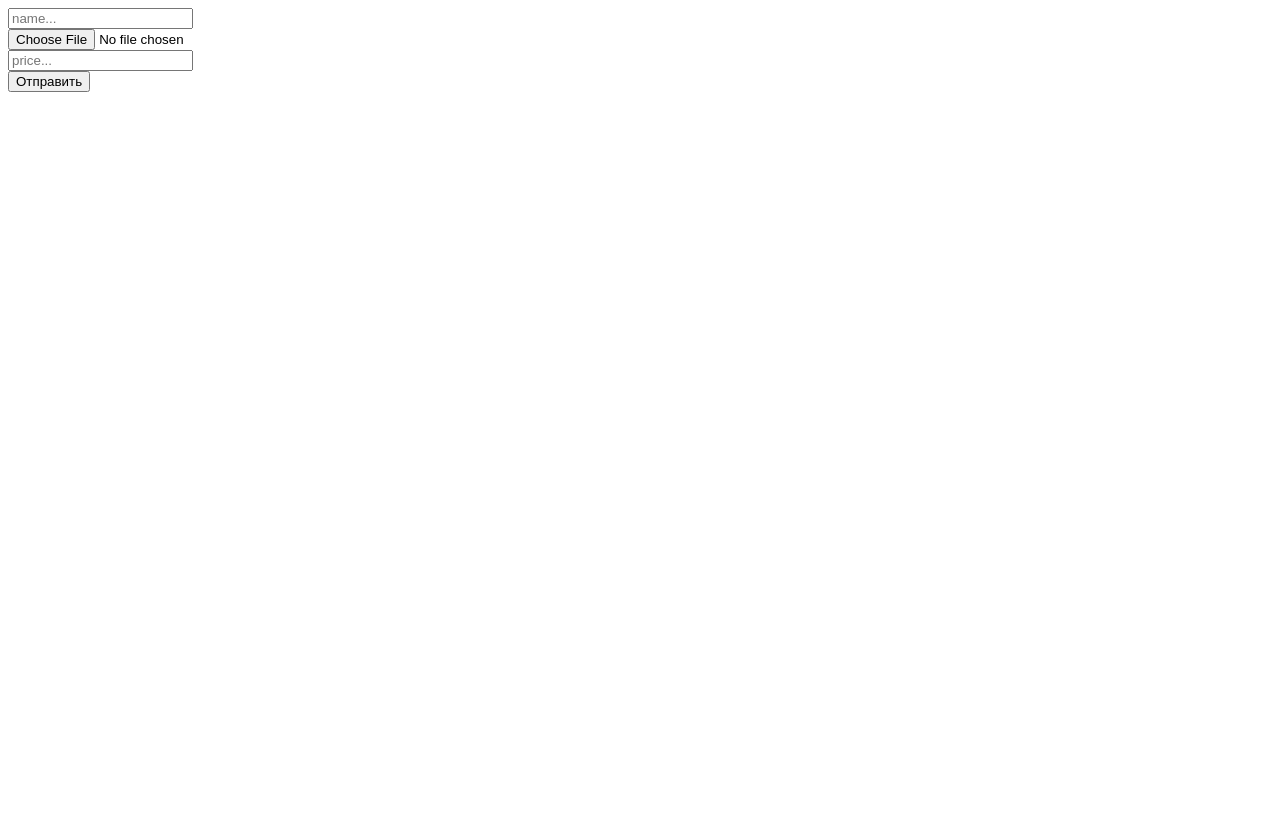
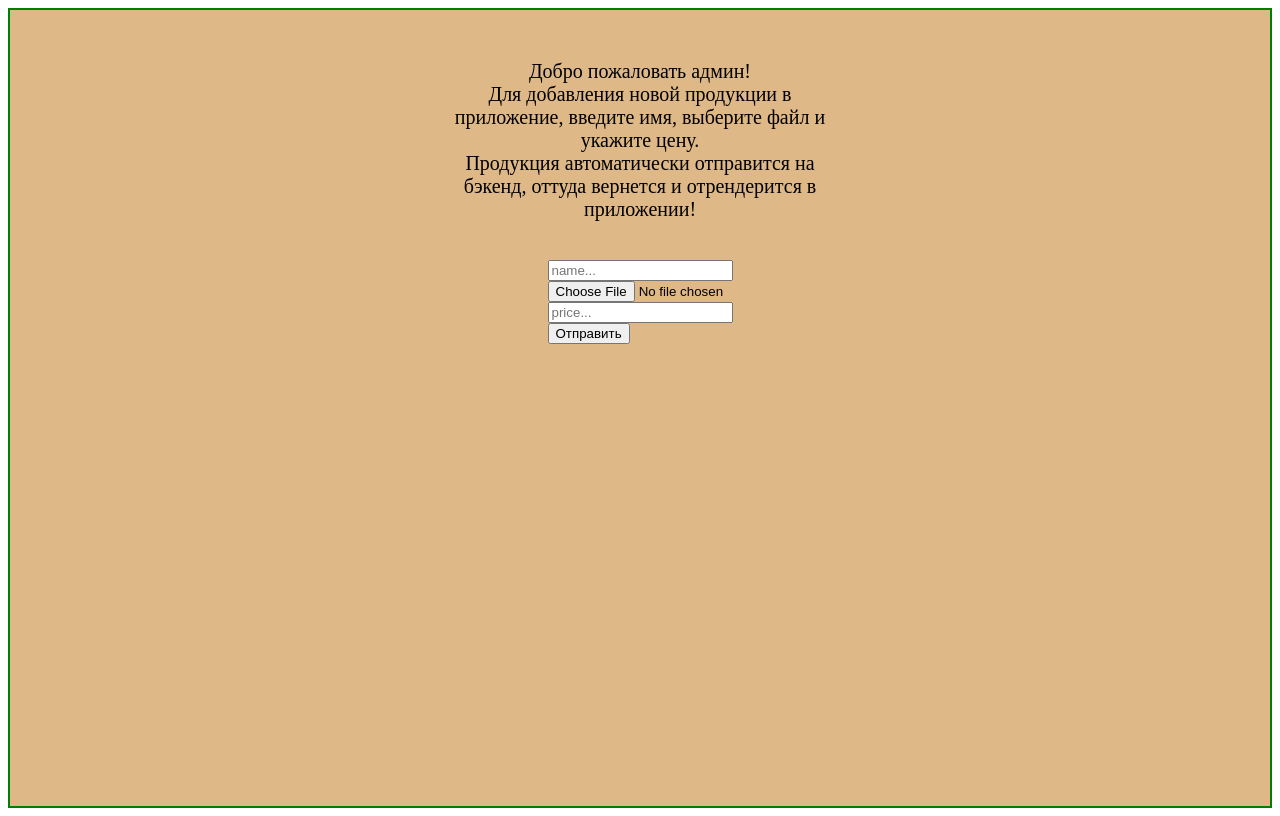
Before and after one commit to AnZoro1/frontend-online-furnuture-shop, a React (Create React App) app: page /products in a window 1280 px wide. Built offline with nearby package versions, Linux system fonts and the light colour scheme; sample sign-in values are in the browser's storage.

Commit message:
completed css for Admin.jsx

```diff
--- a/src/components/admin/Admin.jsx
+++ b/src/components/admin/Admin.jsx
@@ -1,6 +1,7 @@
 import React, { useState } from 'react'
 import { useDispatch, useSelector } from 'react-redux'
 import { fetchPostProducts } from '../../features/productsSlice'
+import styles from './Admin.module.scss'
 
 const Admin = () => {
   const [name, setName] = useState('')
@@ -8,7 +9,6 @@ const Admin = () => {
   const [price, setPrice] = useState('')
   const dispatch = useDispatch()
   const error = useSelector((state) => state.productsSlice.error)
-
 
   const handleName = (e) => {
     setName(e.target.value)
@@ -31,7 +31,14 @@ const Admin = () => {
   }
 
   return (
-    <form action="" onSubmit={handleSubmit}>
+    <div className={styles.main}>
+      <div className={styles.text}>
+        Добро пожаловать админ! <br /> Для добавления новой продукции в
+        приложение, введите имя, выберите файл и укажите цену. <br /> Продукция
+        автоматически отправится на бэкенд, оттуда вернется и отрендерится в
+        приложении!
+      </div>{' '}
+      <form className={styles.form} action="" onSubmit={handleSubmit}>
         <input
           type="text"
           placeholder="name..."
@@ -50,6 +57,7 @@ const Admin = () => {
         <br />
         <button>Отправить</button>
       </form>
+    </div>
   )
 }
 
--- /dev/null
+++ b/src/components/admin/Admin.module.scss
@@ -0,0 +1,21 @@
+.main {
+  border: 2px solid green;
+  width: 100%;
+  height: 100vh;
+  background-color: burlywood;
+
+  .text {
+    height: 250px;
+    width: 400px;
+    padding-top: 50px;
+    text-align: center;
+    margin: auto;
+
+    font-size: 20px;
+  }
+
+  .form {
+    width: 185px;
+    margin: auto;
+  }
+}
```
Lines whose indentation alone changed are shown as unchanged.
